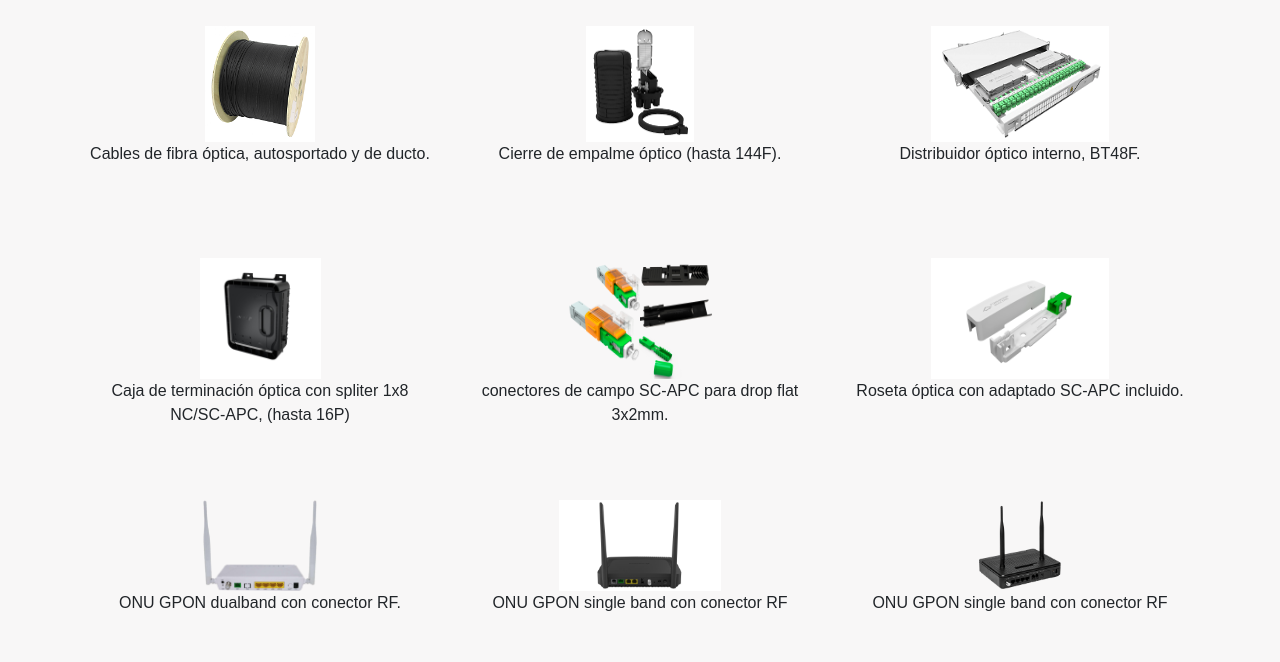
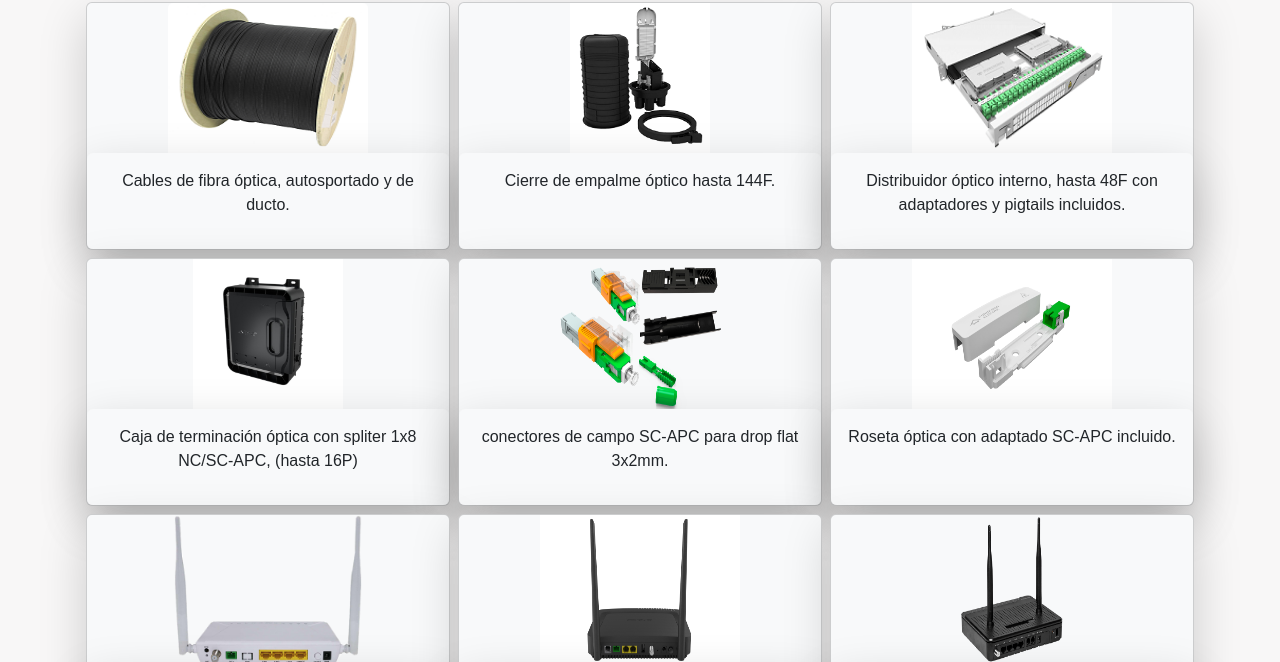
Before and after one commit to marianosacco/PF-SaccoMariano, a plain HTML site: page pages/productos.html in a window 1280 px wide. Shown: the part 287-949 px from the top of the page. Drawn offline with nearby package versions, Linux system fonts and the light colour scheme; a web font is replaced by a local one.

Commit message:
mejor productos e index

```diff
--- a/pages/productos.html
+++ b/pages/productos.html
@@ -43,7 +43,7 @@
             <img src="../imgs/Logo-mf.PNG" alt="logo mega fibra" />
           </a>
           <button
-            class="navbar-toggler"
+            class="navbar-toggler navbar-dark"
             type="button"
             data-bs-toggle="collapse"
             data-bs-target="#navbarNav"
@@ -96,80 +96,160 @@
         <div class="productos">
           <div class="container">
             <h1 class="text-center">Productos</h1>
-
             <div class="pt-4"></div>
             <hr />
-            <div class="p-3"></div>
+            <!-- aca van las tajetas -->
+            <div class="container">
               <div class="row">
-              <div class="col-md-4 d-flex flex-column align-items-center">
+                <div class="col-md-4 g-2">
+                  <div
+                    class="card shadow-lg bg-body-tertiary rounded align-items-center justify-content-center"
+                  >
                     <img
                       src="../imgs/productos-bobina.png"
-                  alt="bobina de cable de fibra optica "
+                      class="card-img-top"
+                      alt="fibra optica en obra"
+                      width="320"
+                      height="180"
                     />
+                    <div
+                      class="card-body w-100 shadow-lg bg-body-tertiary rounded"
+                    >
                       <p class="text-center">
                         Cables de fibra óptica, autosportado y de ducto.
                       </p>
                     </div>
-              <div class="col-md-4 d-flex flex-column align-items-center">
+                  </div>
+                </div>
+                <div class="col-md-4 g-2">
+                  <div
+                    class="card shadow-lg bg-body-tertiary rounded align-items-center justify-content-center"
+                  >
                     <img
                       src="../imgs/productos-ceo.png"
                       alt="caja de empalme fibra optica "
                     />
+                    <div
+                      class="card-body shadow-lg w-100 bg-body-tertiary rounded"
+                    >
                       <p class="text-center">
-                  Cierre de empalme óptico (hasta 144F).
+                        Cierre de empalme óptico hasta 144F.
                       </p>
                     </div>
-              <div class="col-md-4 d-flex flex-column align-items-center">
-                <img src="../imgs/productos-odf.png" alt="ODF " />
-                <p class="text-center">Distribuidor óptico interno, BT48F.</p>
+                  </div>
+                </div>
+                <div class="col-md-4 g-2">
+                  <div
+                    class="tarjetas card shadow-lg bg-body-tertiary rounded align-items-center justify-content-center"
+                  >
+                    <img src="../imgs/productos-odf.png" alt="ODF" />
+                    <div
+                      class="card-body w-100 shadow-lg bg-body-tertiary rounded"
+                    >
+                      <p class="text-center">
+                        Distribuidor óptico interno, hasta 48F con adaptadores y
+                        pigtails incluidos.
+                      </p>
+                    </div>
+                  </div>
+                </div>
+                <div class="col-md-4 g-2">
+                  <div
+                    class="card shadow-lg bg-body-tertiary rounded align-items-center justify-content-center"
+                  >
+                    <img src="../imgs/cto.jpg" alt="CTO " />
+                    <div
+                      class="card-body w-100 shadow-lg bg-body-tertiary rounded"
+                    >
+                      <p class="text-center">
+                        Caja de terminación óptica con spliter 1x8 NC/SC-APC,
+                        (hasta 16P)
+                      </p>
+                    </div>
+                  </div>
+                </div>
+                <div class="col-md-4 g-2">
+                  <div
+                    class="card shadow-lg bg-body-tertiary rounded align-items-center justify-content-center"
+                  >
+                    <img
+                      src="../imgs/conectores.png"
+                      alt="conectores SC-APC "
+                    />
+                    <div
+                      class="card-body w-100 shadow-lg bg-body-tertiary rounded"
+                    >
+                      <p class="text-center">
+                        conectores de campo SC-APC para drop flat 3x2mm.
+                      </p>
+                    </div>
+                  </div>
+                </div>
+                <div class="col-md-4 g-2">
+                  <div
+                    class="card shadow-lg bg-body-tertiary rounded align-items-center justify-content-center"
+                  >
+                    <img src="../imgs/Roseta.jpg" alt="Roseta óptica " />
+                    <div
+                      class="card-body w-100 shadow-lg bg-body-tertiary rounded"
+                    >
+                      <p class="text-center">
+                        Roseta óptica con adaptado SC-APC incluido.
+                      </p>
+                    </div>
+                  </div>
+                </div>
+                <div class="col-md-4 g-2">
+                  <div
+                    class="card shadow-lg bg-body-tertiary rounded align-items-center justify-content-center"
+                  >
+                    <img src="../imgs/modem-1.png" alt="ONU GPON" />
+                    <div
+                      class="card-body w-100 shadow-lg bg-body-tertiary rounded"
+                    >
+                      <p class="text-center">
+                        ONU GPON dualband con conector RF.
+                      </p>
+                    </div>
+                  </div>
+                </div>
+                <div class="col-md-4 g-2">
+                  <div
+                    class="card shadow-lg bg-body-tertiary rounded align-items-center justify-content-center"
+                  >
+                    <img src="../imgs/modem-2.jpg" alt="ONU GPON" />
+                    <div
+                      class="card-body w-100 shadow-lg bg-body-tertiary rounded"
+                    >
+                      <p class="text-center">
+                        ONU GPON single band con conector RF
+                      </p>
+                    </div>
+                  </div>
+                </div>
+                <div class="col-md-4 g-2">
+                  <div
+                    class="card shadow-lg bg-body-tertiary rounded align-items-center justify-content-center"
+                  >
+                    <img src="../imgs/modem-3.png" alt="ONU GPON" />
+                    <div
+                      class="card-body w-100 shadow-lg bg-body-tertiary rounded"
+                    >
+                      <p class="text-center">
+                        ONU GPON single band con conector RF
+                      </p>
                     </div>
                   </div>
                 </div>
               </div>
-        <div class="productos">
-          <div class="container">
-            <div class="row">
-              <div class="col-md-4 d-flex flex-column align-items-center">
-                <img src="../imgs/cto.jpg" alt="caja de terminación FTTH " />
-                <p class="text-center">
-                  Caja de terminación óptica con spliter 1x8 NC/SC-APC, (hasta
-                  16P)
-                </p>
-              </div>
-              <div class="col-md-4 d-flex flex-column align-items-center">
-                <img
-                  src="../imgs/conectores.png"
-                  alt="conectores de campo SC-APC "
-                />
-                <p class="text-center">
-                  conectores de campo SC-APC para drop flat 3x2mm.
-                </p>
-              </div>
-              <div class="col-md-4 d-flex flex-column align-items-center">
-                <img src="../imgs/Roseta.jpg" alt="roseta inline " />
-                <p class="text-center">
-                  Roseta óptica con adaptado SC-APC incluido.
-                </p>
-              </div>
-              <div class="col-md-4 d-flex flex-column align-items-center">
-                <img src="../imgs/modem-1.png" alt="modem dualband " />
-                <p class="text-center">ONU GPON dualband con conector RF.</p>
-              </div>
-              <div class="col-md-4 d-flex flex-column align-items-center">
-                <img src="../imgs/modem-2.jpg" alt="modem singleband " />
-                <p class="text-center">ONU GPON single band con conector RF</p>
-              </div>
-              <div class="col-md-4 d-flex flex-column align-items-center">
-                <img src="../imgs/modem-3.png" alt="modem single band " />
-                <p class="text-center">ONU GPON single band con conector RF</p>
             </div>
           </div>
         </div>
-        </div>
+        <div class="p-5"></div>
       </section>
       <!-- Footer -->
       <footer class="footer">
-        <div class="container d-flex justify-content-between">
+        <div class="container">
           <p class="text-white pt-1 fonts__list--redes"></p>
           <div class="text-white iconos justify-content-end">
             <div>
@@ -205,10 +285,10 @@
               ></a>
             </div>
           </div>
+          <div class="autor">
+            <div class="text-white text-center fonts__footer fw-bolder pt-2">
+              PreEntrega2@Mariano Sacco ©
             </div>
-        <div class="container">
-          <div class="text-white text-center fonts__footer fw-bolder">
-            PreEntrega2@Mariano Sacco ©
           </div>
         </div>
       </footer>
--- a/style.css
+++ b/style.css
@@ -12,7 +12,7 @@
 .navbar {
   background-color: #06223de7;
   text-shadow: 5px 3px 5px black, 0 0 1em rgb(4, 4, 58), 0 0 0.2em rgb(0, 0, 15);
-  box-shadow: 1px 11px 10px 5px #02172be7;
+  box-shadow: 0px 10px 25px 1px; /*  #02213d8f; */
   font-size: 17px;
 }
 
@@ -21,6 +21,14 @@
   background-image: url(imgs/network-city.jpg);
   background-repeat: no-repeat;
   background-size: cover;
+  box-shadow: 0px 10px 25px 1px;
+}
+
+/* estilos de bg y otros seccion2 */
+
+.bg-seccion2 {
+  /*  background-color: #06223de7; */
+  box-shadow: 0px 10px 25px 1px /*  #05345f2a */;
 }
 
 /* bg textos con img*/
@@ -46,7 +54,7 @@
 
 .lista__espe {
   text-align: center;
-  color: white;
+  color: rgb(255, 255, 255);
   list-style: none;
 }
 
@@ -72,6 +80,7 @@ li i {
 footer {
   background-color: #06223de7;
   height: 5rem;
+  display: flex;
 }
 
 .fonts__list--redes {
@@ -140,9 +149,16 @@ main {
 
 /* imagenes en productos */
 .productos img {
-  max-width: 50%;
-  height: 50%;
-  align-items: center;
+  max-width: 200px;
+  height: 150px;
+}
+
+.productos .card {
+  height: 100%;
+}
+
+.decripcion {
+  background-color: black;
 }
 
 /* Orden en el form */
```
Also changed, not shown: index.html (+29 -20 lines), pages/contacto.html (+6 -6 lines), pages/nosotros.html (+6 -6 lines), pages/servicios.html (+6 -6 lines), imgs/menu.png (added). Lines whose indentation alone changed are shown as unchanged.
